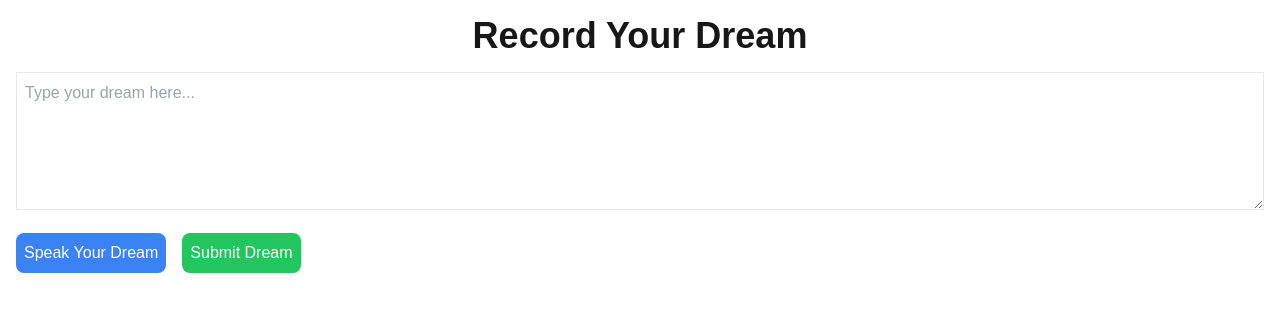
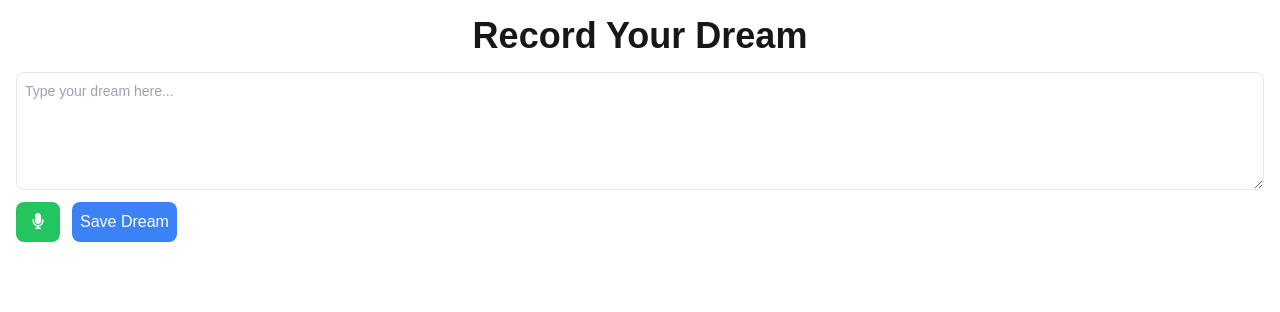
Before and after one commit to sumanth-2003/MOODFLOW, a Next.js app: page /journaling in a window 1280 px wide. Shown: the top 312 px of the page. Built offline with nearby package versions, Linux system fonts and the light colour scheme.

Commit message:
Added Journaling fixes

```diff
--- a/app/journaling/page.js
+++ b/app/journaling/page.js
@@ -1,15 +1,13 @@
 'use client';
 import 'regenerator-runtime/runtime';
-
-import { useState } from 'react';
-import dynamic from 'next/dynamic';
-
-// Import the useSpeechRecognition hook directly
+import { useEffect, useState } from 'react';
 import SpeechRecognition, { useSpeechRecognition } from 'react-speech-recognition';
+import { FontAwesomeIcon } from '@fortawesome/react-fontawesome';
+import { faMicrophone, faMicrophoneSlash } from '@fortawesome/free-solid-svg-icons';
 
 export default function Journaling() {
     const [dream, setDream] = useState('');
-    const { transcript, resetTranscript } = useSpeechRecognition();  // Access useSpeechRecognition directly
+    const { transcript, resetTranscript, listening } = useSpeechRecognition();
 
     const handleSubmit = async () => {
         const response = await fetch('/api/dream', {
@@ -24,28 +22,44 @@ export default function Journaling() {
         alert('Dream saved successfully!');
     };
 
+    const startListening = () => SpeechRecognition.startListening({ continuous: true });
+    const stopListening = () => {
+        SpeechRecognition.stopListening()
+        setDream(prev => prev + transcript)
+        resetTranscript()
+    };
+
     return (
         <div className="container mx-auto p-4">
             <h1 className="text-4xl font-bold text-center mb-4">Record Your Dream</h1>
             <textarea
-                className="border p-2 w-full"
-                value={dream}
+                className="border p-2 w-full block w-full border-gray-200 rounded-lg text-sm"
+                value={dream + transcript}
                 onChange={(e) => setDream(e.target.value)}
                 placeholder="Type your dream here..."
                 rows={5}
             />
-            <div className="mt-4">
+            <div className='my-3'>
+                {listening ? (
+                    <button
+                        onClick={stopListening}
+                        className="px-4 py-2 rounded-lg bg-red-500 text-white me-3"
+                    >
+                        <FontAwesomeIcon icon={faMicrophoneSlash} />
+                    </button>
+                ) : (
+                    <button
+                        onClick={startListening}
+                        className="px-4 py-2 rounded-lg bg-green-500 text-white me-3"
+                    >
+                        <FontAwesomeIcon icon={faMicrophone} />
+                    </button>
+                )}
                 <button
-                    className="mr-4 p-2 bg-blue-500 text-white rounded-lg"
-                    onClick={() => SpeechRecognition.startListening()}
+                    onClick={handleSubmit}
+                    className="bg-blue-500 text-white p-2 rounded-lg"
                 >
-                    Speak Your Dream
-                </button>
-                <button
-                    className="p-2 bg-green-500 text-white rounded-lg"
-                    onClick={handleSubmit}
-                >
-                    Submit Dream
+                    Save Dream
                 </button>
             </div>
         </div>
--- a/app/page.js
+++ b/app/page.js
@@ -14,7 +14,7 @@ export default function Home() {
             <div className="grid grid-cols-1 md:grid-cols-3 gap-4">
                 <Link href="/journaling" className="block p-4 text-center border bg-white rounded-lg shadow-lg hover:shadow-xl transition-shadow duration-300">
                     <Image className="rounded-t-lg mx-auto" src="https://static.vecteezy.com/system/resources/previews/002/889/592/original/cartoon-man-dreams-of-money-house-and-luxury-car-while-sleeping-illustration-free-vector.jpg" alt="Journaling" width={300} height={200} />
-                    <h2 className="text-2xl font-semibold mt-2">Dream Analysis</h2>
+                    <h2 className="text-2xl font-semibold mt-2">Journaling</h2>
                     <p className="mt-1 text-gray-600">Express your dreams and thoughts</p>
                 </Link>
                 <Link href="/meditation" className="block p-4 text-center border bg-white rounded-lg shadow-lg hover:shadow-xl transition-shadow duration-300">
--- a/package.json
+++ b/package.json
@@ -9,6 +9,8 @@
     "lint": "next lint"
   },
   "dependencies": {
+    "@fortawesome/free-solid-svg-icons": "^6.6.0",
+    "@fortawesome/react-fontawesome": "^0.2.2",
     "moodflow": "file:",
     "next": "14.2.13",
     "react": "^18",
```
Also changed, not shown: 1 other file (tests, documents, lock files or other folders).
